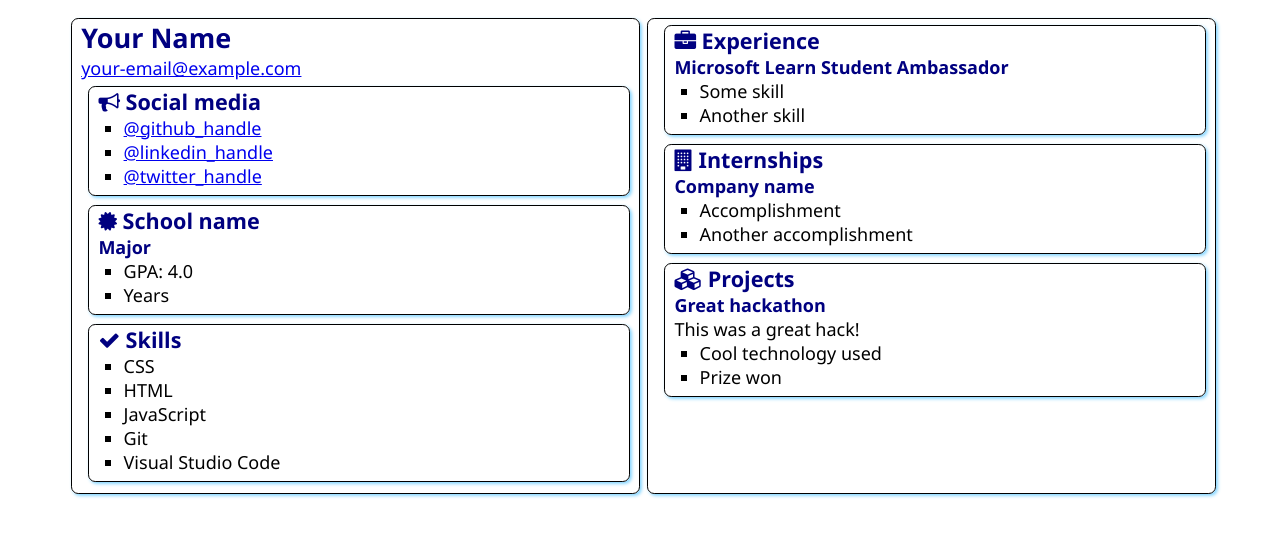
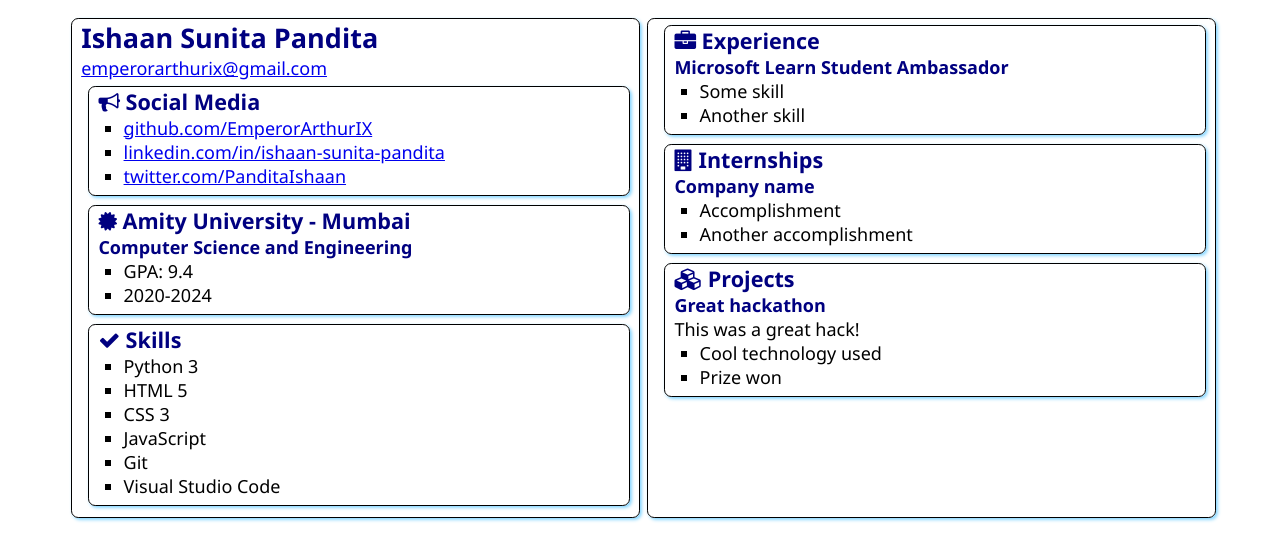
Before and after one commit to EmperorArthurIX/SATechnicalOnboarding, a plain HTML site: page src/index.html in a window 1280 px wide. Drawn offline with Linux system fonts and the light colour scheme.

Commit message:
Basic HTML Changes

```diff
--- a/src/index.html
+++ b/src/index.html
@@ -4,7 +4,7 @@
     <meta charset="UTF-8">
     <meta http-equiv="X-UA-Compatible" content="IE=edge">
     <meta name="viewport" content="width=device-width, initial-scale=1.0">
-    <title>Resume</title>
+    <title>Ishaan's Azure SWApp</title>
 
     <link rel="stylesheet" href="style.css">
     <link rel="stylesheet" href="https://cdnjs.cloudflare.com/ajax/libs/font-awesome/4.7.0/css/font-awesome.min.css">
@@ -12,18 +12,18 @@
 <body>
     <main>
         <article class="box">
-            <h1>Your Name</h1>
-            <div><a href="mailto:your.email@example.com">your-email@example.com</a></div>
+            <h1>Ishaan Sunita Pandita</h1>
+            <div><a href="mailto:emperorarthurix@gmail.com">emperorarthurix@gmail.com</a></div>
 
             <section class="box">
                 <h2>
                     <i class="fa fa-bullhorn" aria-hidden="true"></i>
-                    Social media
+                    Social Media
                 </h2>
                 <ul>
-                    <li><a href="https://github.com/<handle>">@github_handle</a></li>
-                    <li><a href="https://linkedin.com/in/<handle>">@linkedin_handle</a></li>
-                    <li><a href="https://twitter.com/<handle>">@twitter_handle</a></li>
+                    <li><a href="https://github.com/EmperorArthurIX">github.com/EmperorArthurIX</a></li>
+                    <li><a href="https://linkedin.com/in/ishaan-sunita-pandita">linkedin.com/in/ishaan-sunita-pandita</a></li>
+                    <li><a href="https://twitter.com/PanditaIshaan">twitter.com/PanditaIshaan</a></li>
                 </ul>
             </section>
 
@@ -31,12 +31,12 @@
                 <div class="education">
                     <h2>
                         <i class="fa fa-certificate" aria-hidden="true"></i>
-                        School name
+                        Amity University - Mumbai
                     </h2>
-                    <h3>Major</h3>
+                    <h3>Computer Science and Engineering</h3>
                     <ul>
-                        <li>GPA: 4.0</li>
-                        <li>Years</li>
+                        <li>GPA: 9.4</li>
+                        <li>2020-2024</li>
                     </ul>
                 </div>
             </section>
@@ -47,8 +47,9 @@
                     Skills
                 </h2>
                 <ul>
-                    <li>CSS</li>
-                    <li>HTML</li>
+                    <li>Python 3</li>
+                    <li>HTML 5</li>
+                    <li>CSS 3</li>
                     <li>JavaScript</li>
                     <li>Git</li>
                     <li>Visual Studio Code</li>
```
